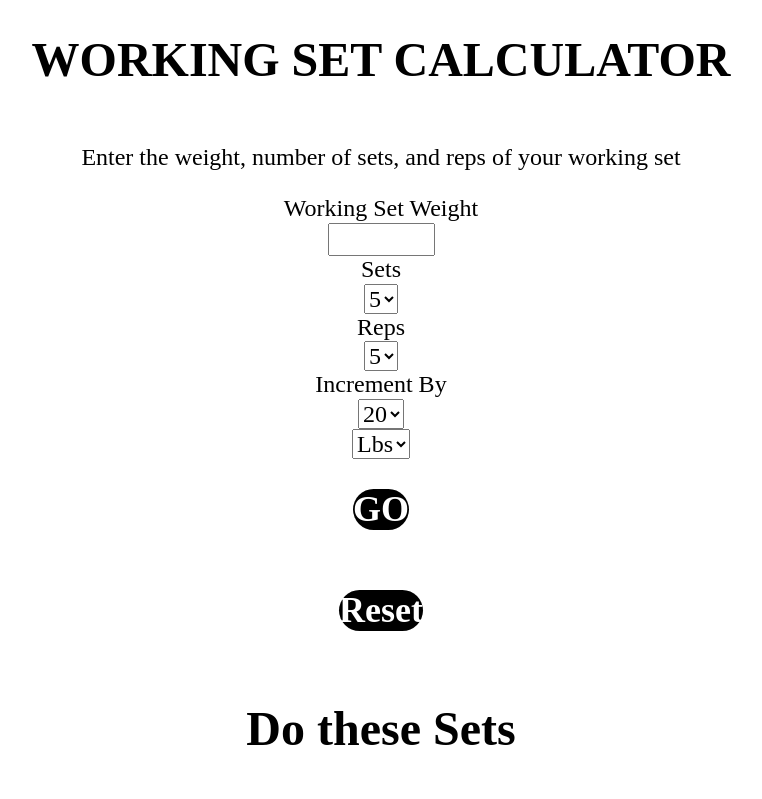
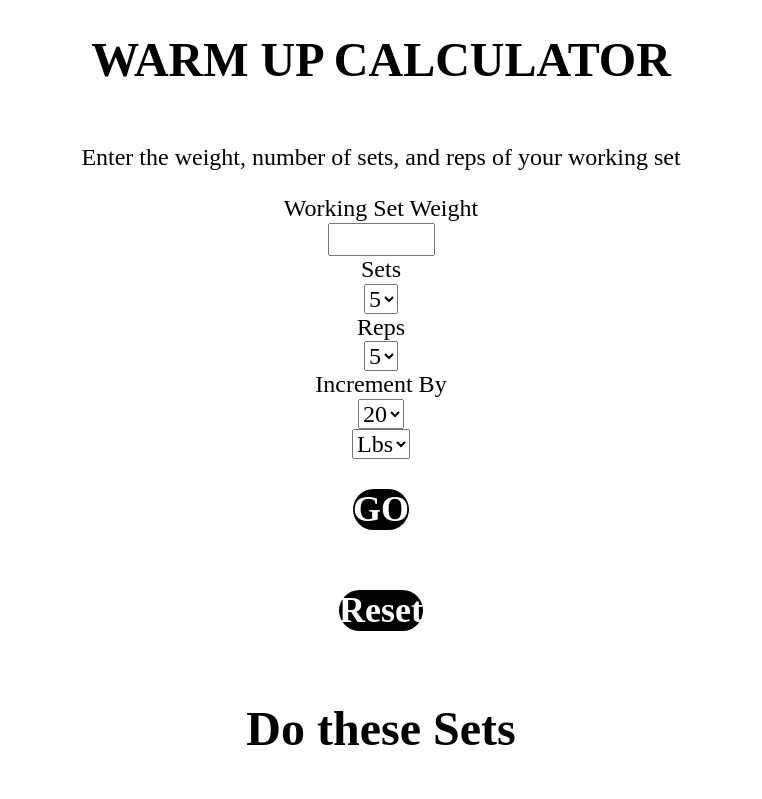
Before and after one commit to JeremySales/WarmUpCalculator, a plain HTML site: page index.html in a window 1280 px wide. Shown: the whole page, without its empty margins (259-1021 px from the left). Drawn offline with Linux system fonts and the light colour scheme.

Commit message:
corrected name

```diff
--- a/index.html
+++ b/index.html
@@ -12,7 +12,7 @@
 		<link rel="stylesheet" href="css/style.css">
 	</head>
 	<body>
-		<h1>WORKING SET CALCULATOR</h1>
+		<h1>WARM UP CALCULATOR</h1>
 		<p>Enter the weight, number of sets, and reps of your working set</p>
 			<form name="userInput">
 				<label for="workingWeight">Working Set Weight</label>
```
